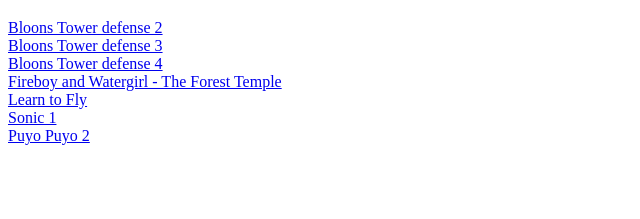
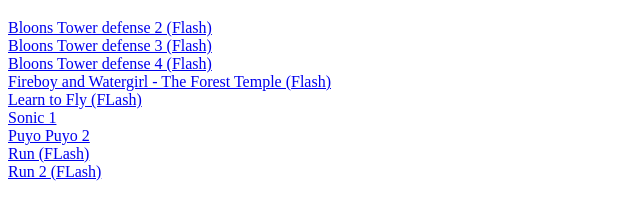
Before and after one commit to leoisbadatmakeingthings/idk, a website: page index.html in a window 1280 px wide. Shown: the part 61-280 px from the top of the page, without its empty margins (0-640 px from the left). Drawn offline with Linux system fonts and the light colour scheme.

Commit message:
Update index.html

```diff
--- a/index.html
+++ b/index.html
@@ -7,19 +7,23 @@
 </head>
 <body>
 
-<a href="https://leoisbadatmakeingthings.github.io/idk/btd2.html">Bloons Tower defense 2</a>
+<a href="https://leoisbadatmakeingthings.github.io/idk/btd2.html">Bloons Tower defense 2 (Flash)</a>
   <br>
-  <a href="https://leoisbadatmakeingthings.github.io/idk/3bloonsTD3.html">Bloons Tower defense 3</a>
+  <a href="https://leoisbadatmakeingthings.github.io/idk/3bloonsTD3.html">Bloons Tower defense 3 (Flash)</a>
   <br>
-  <a href="https://leoisbadatmakeingthings.github.io/idk/btd3.html">Bloons Tower defense 4</a>
+  <a href="https://leoisbadatmakeingthings.github.io/idk/btd3.html">Bloons Tower defense 4 (Flash)</a>
   <br>
-  <a href="https://leoisbadatmakeingthings.github.io/idk/foresttemple.html ">Fireboy and Watergirl - The Forest Temple</a>
+  <a href="https://leoisbadatmakeingthings.github.io/idk/foresttemple.html ">Fireboy and Watergirl - The Forest Temple (Flash)</a>
   <br>
-  <a href="https://leoisbadatmakeingthings.github.io/idk/Learntofly.html ">Learn to Fly </a>
+  <a href="https://leoisbadatmakeingthings.github.io/idk/Learntofly.html ">Learn to Fly (FLash)</a>
   <br>
 <a href="https://leoisbadatmakeingthings.github.io/idk/sonic1.html">Sonic 1</a>
   <br>
     <a href="https://leoisbadatmakeingthings.github.io/idk/puyopuyotsu.html">Puyo Puyo 2</a>
+  <br>
+    <a href="https://leoisbadatmakeingthings.github.io/idk/Run.html ">Run (FLash)</a>
+  <br>
+    <a href="https://leoisbadatmakeingthings.github.io/idk/Run2.html ">Run 2 (FLash)</a>
 
 </body>
 </html>
```
